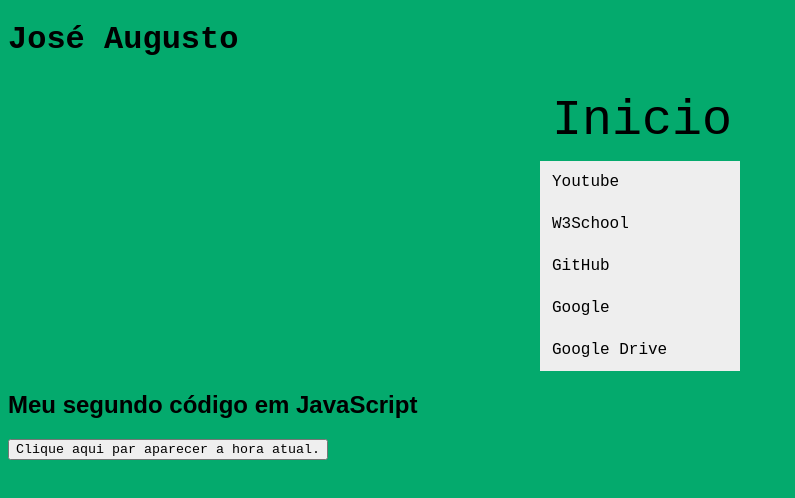
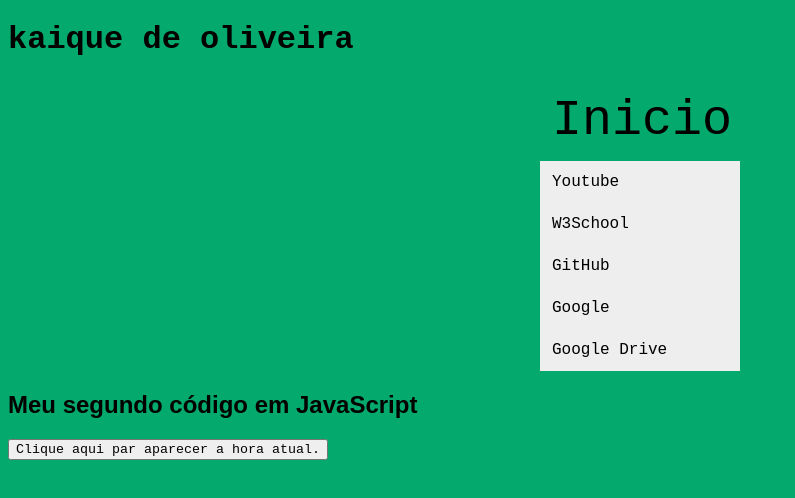
Before and after one commit to kaiqueoliveir/menuvertical, a plain HTML site: page index.html in a window 1280 px wide. Shown: the whole page, without its empty margins (0-795 px from the left). Drawn offline with Linux system fonts and the light colour scheme.

Commit message:
Add files via upload

```diff
--- a/index.html
+++ b/index.html
@@ -10,7 +10,7 @@
 
 <body onload="exibirNome()">
 
-  <h1>José Augusto</h1>
+  <h1>kaique de oliveira</h1>
 
   <div class="vertical-menu">
     <a href="#" class="active">Inicio</a>
@@ -22,7 +22,7 @@
   </div>
   <script>
     function exibirNome() {
-      alert("José Augusto Jesus De Lima");
+      alert("kaique de oliveira");
     }
   </script>
 
```
